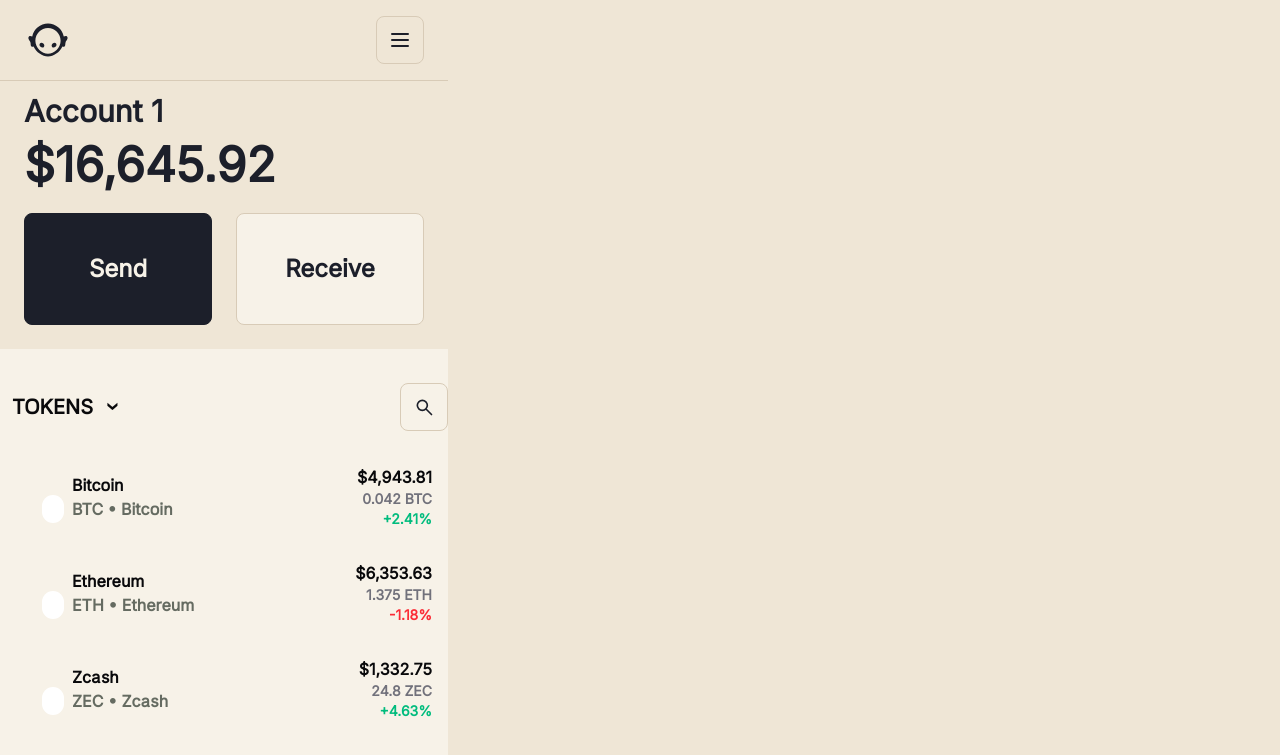
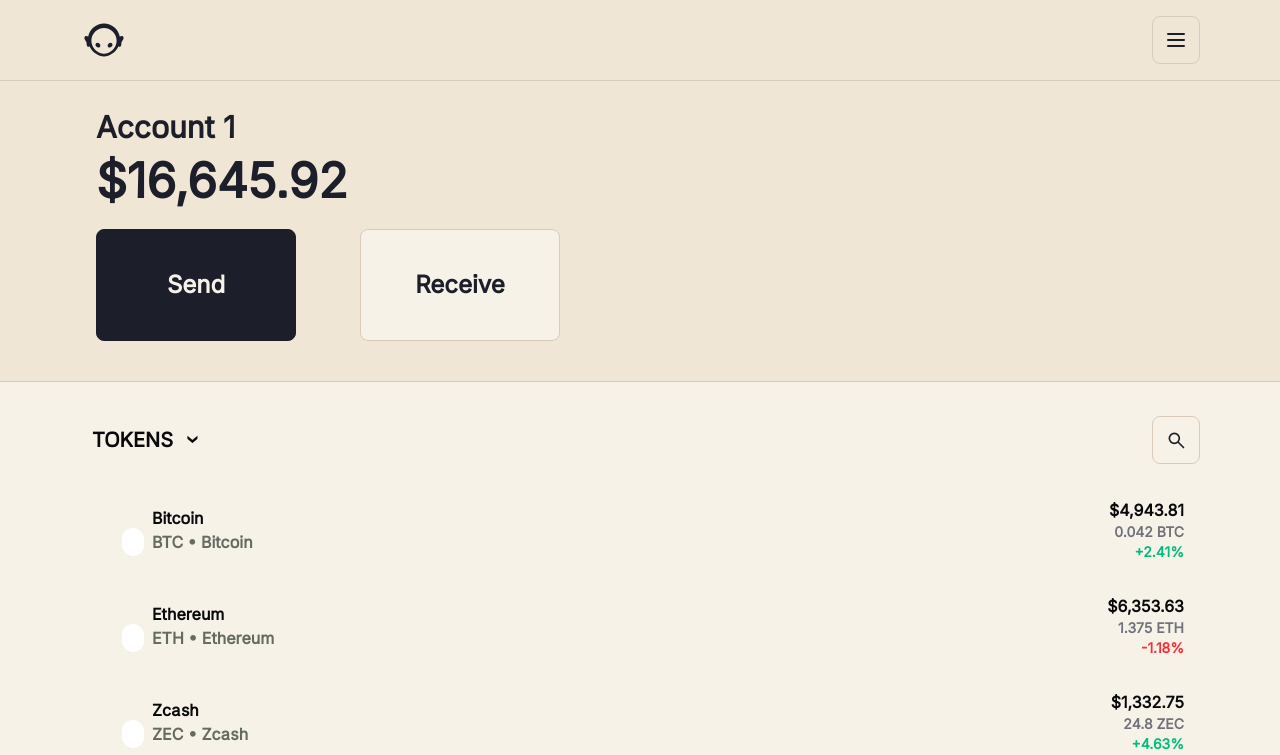
Before and after one commit to 4acha4a/clarity-wallet, a Next.js app: page / in a window 1280 px wide. Shown: the top 755 px of the page. Built offline with nearby package versions, Linux system fonts and the light colour scheme; some icons are missing.

Commit message:
style: align wallet sections with Hito layout

```diff
--- a/src/app/globals.css
+++ b/src/app/globals.css
@@ -56,6 +56,17 @@ body {
 }
 
 @layer components {
+  .section-inner {
+    width: min(1120px, calc(100% - 64px));
+    margin-inline: auto;
+  }
+
+  @media (max-width: 700px) {
+    .section-inner {
+      width: calc(100% - 48px);
+    }
+  }
+
   .color-transition {
     transition: color 150ms cubic-bezier(0.4, 0, 0.2, 1),
       background-color 150ms cubic-bezier(0.4, 0, 0.2, 1),
--- a/src/app/layout.tsx
+++ b/src/app/layout.tsx
@@ -25,7 +25,7 @@ export default function RootLayout({ children }: LayoutProps<"/">) {
       lang="en"
       className={`${hitoSans.variable} h-full antialiased`}
     >
-      <body className="min-h-full flex flex-col mx-auto max-w-md">{children}</body>
+      <body className="min-h-full flex flex-col mx-auto">{children}</body>
     </html>
   );
 }
--- a/src/app/page.tsx
+++ b/src/app/page.tsx
@@ -106,5 +106,9 @@ const tokens: WalletToken[] = [
 ];
 
 export default function Dashboard() {
-    return <WalletDashboard tokens={tokens} />;
+    return (
+        <main className="flex min-h-screen flex-col">
+            <WalletDashboard tokens={tokens} />
+        </main>
+    );
 }
--- a/src/components/Header/Header.tsx
+++ b/src/components/Header/Header.tsx
@@ -3,7 +3,7 @@ import MenuButton from "./MenuButton";
 export default function Header() {
     return (
         <header className="w-full border-b border-border bg-background-raised py-4">
-            <div className="flex items-center justify-between px-4 sm:px-6">
+            <div className="section-inner flex items-center justify-between">
 
                 <div className="flex h-12 items-center">
                     <span
--- a/src/components/Tokens/TokenList.tsx
+++ b/src/components/Tokens/TokenList.tsx
@@ -43,7 +43,7 @@ function Token({ token, balancesVisible }: TokenProps) {
         <Button
             key={token.id}
             variant="transparent"
-            className="group w-full py-4 px-4 text-left rounded-2xl"
+            className="group w-full py-4 px-3 sm:px-4 text-left rounded-2xl"
         >
             <span className="flex w-full items-center justify-between">
                 <span className="flex min-w-0 items-center gap-3">
--- a/src/components/Tokens/Tokens.tsx
+++ b/src/components/Tokens/Tokens.tsx
@@ -11,7 +11,7 @@ interface TokensProps {
 export default function Tokens({tokenList, balancesVisible, tokenListVisible, setTokenListVisible}: TokensProps) {
     return (
         <div className="w-full flex-1 bg-background py-8">
-            <div className="flex flex-col gap-4">
+            <div className="section-inner flex flex-col gap-4">
             <div className="flex items-center justify-between text-text font-bold text-xl">
                 <Button variant="transparent" className="p-3 font-mono" onClick={setTokenListVisible}>
                     {tokenListVisible ? "TOKENS" : "TOKENS"}
--- a/src/components/WalletOverview/SendReceive.tsx
+++ b/src/components/WalletOverview/SendReceive.tsx
@@ -1,9 +1,9 @@
 import Button from "@/components/Button";
 
 export default function SendReceive() {
-    const textProperties = "h-full w-full flex-col gap-2 text-2xl";
+    const textProperties = "h-full min-w-0 w-full max-w-50 flex-col gap-2 text-2xl";
     return (
-        <div className="flex h-40 w-full items-center justify-between gap-6 py-6">
+        <div className="flex h-40 w-full items-start justify-start gap-4 sm:gap-16 py-6">
             <Button
                 variant="primary"
                 className={textProperties}
--- a/src/components/WalletOverview/WalletOverview.tsx
+++ b/src/components/WalletOverview/WalletOverview.tsx
@@ -9,7 +9,8 @@ interface WalletOverviewProps {
 }
 
 export default function WalletOverview({balancesVisible, onToggleBalances, totalWalletValue}: WalletOverviewProps) {
-    return (<main className="flex flex-1 flex-col items-start px-6">
+    return (<div className="flex-none py-4 border-b border-border">
+        <div className="section-inner flex flex-col px-4 items-start">
         <Account>Account 1</Account>
         <Balance
         visible={balancesVisible}
@@ -18,5 +19,6 @@ export default function WalletOverview({balancesVisible, onToggleBalances, total
         {totalWalletValue}
         </Balance>
         <SendReceive />
-    </main>);
+        </div>
+    </div>);
 }
```
